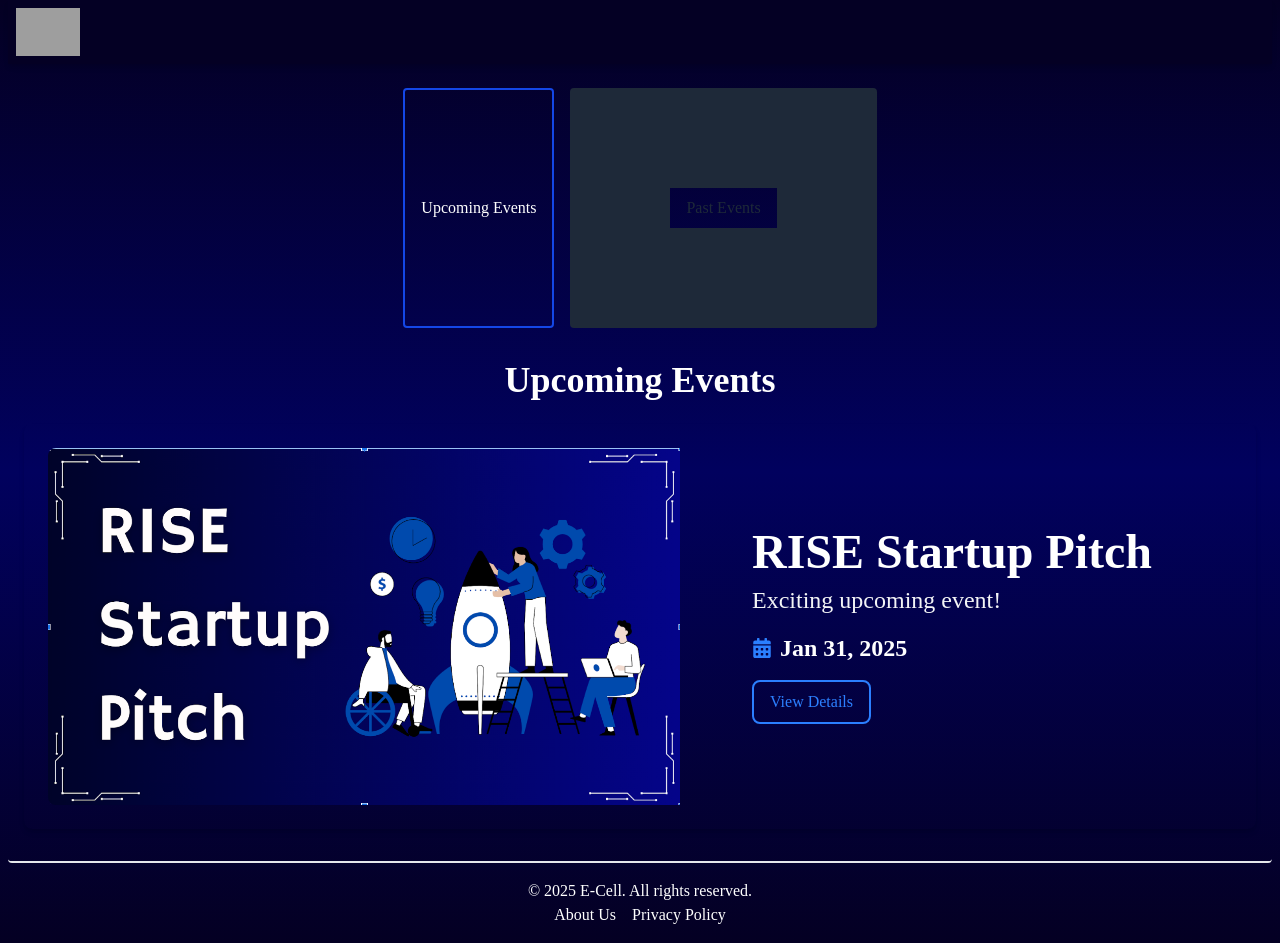
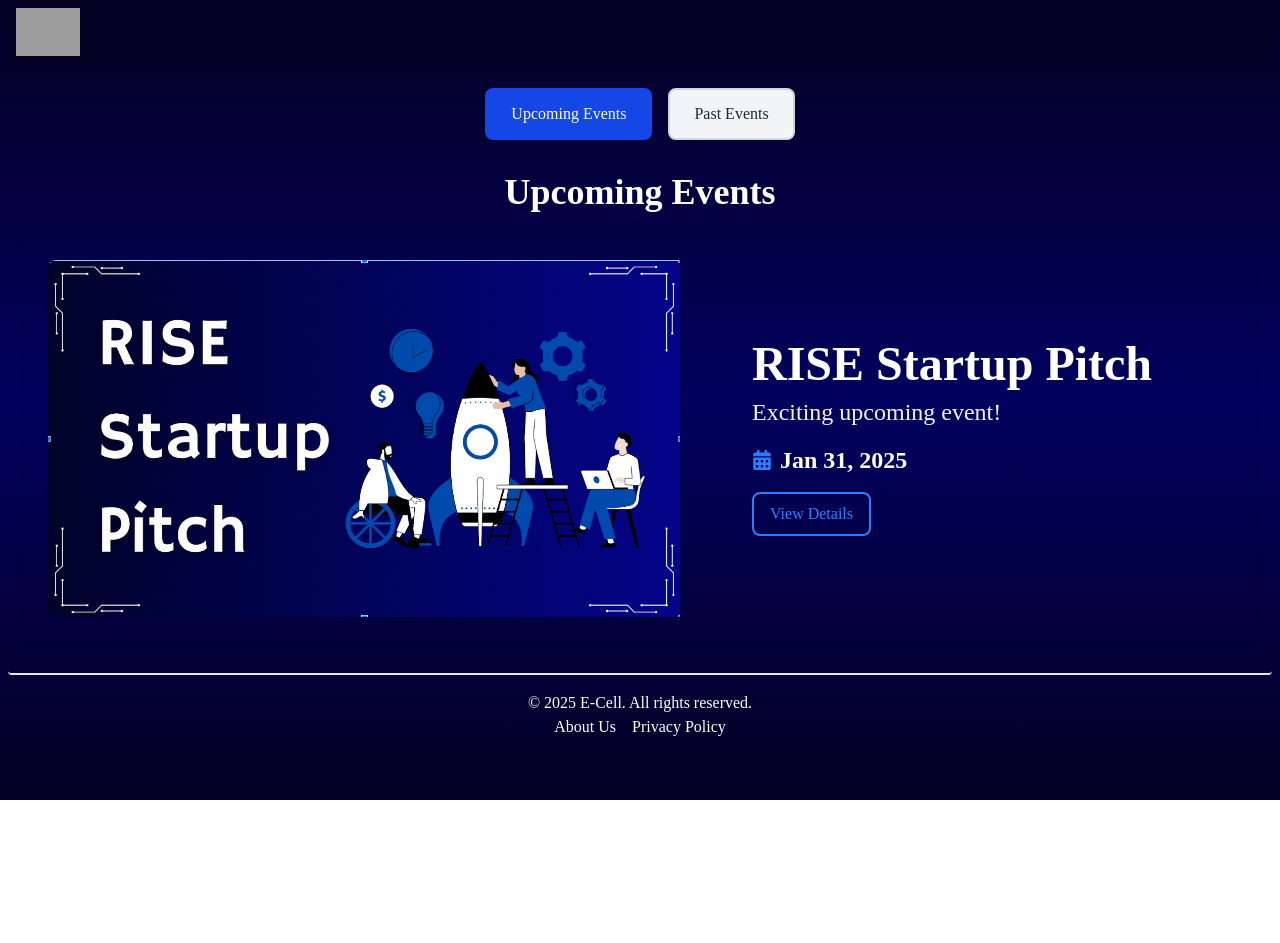
Before and after one commit to 2005pavitra/Event-Page, a React (Vite) app: page / in a window 1280 px wide. After the commit the page ends 800 px from the top, so only its background shows below. Built offline with nearby package versions, Linux system fonts and the light colour scheme; grey boxes are pictures that could not be loaded.

Commit message:
Update EventCard.jsx

```diff
--- a/src/EventCard.jsx
+++ b/src/EventCard.jsx
@@ -36,16 +36,20 @@ const App = () => {
       {/* Toggle Buttons */}
       <div className="flex justify-center mt-6 space-x-4">
   <button
-          className={`px-4 py-2 rounded ${
-            showUpcoming ? " border-2 border-blue-700 text-white" : " border-2 border-gray-100 text-gray-800"
+    className={`px-6 py-3 rounded-lg font-medium transition duration-300 ${
+      showUpcoming
+        ? "bg-blue-700 text-white border-2 border-blue-700 hover:bg-blue-800"
+        : "bg-gray-100 text-gray-800 border-2 border-gray-300 hover:bg-gray-200"
     }`}
     onClick={() => setShowUpcoming(true)}
   >
     Upcoming Events
   </button>
   <button
-          className={`px-4 py-2 rounded ${
-            !showUpcoming ? " border-2 border-blue-700 text-white" : "border-2 border-100 text-gray-800"
+    className={`px-6 py-3 rounded-lg font-medium transition duration-300 ${
+      !showUpcoming
+        ? "bg-blue-700 text-white border-2 border-blue-700 hover:bg-blue-800"
+        : "bg-gray-100 text-gray-800 border-2 border-gray-300 hover:bg-gray-200"
     }`}
     onClick={() => setShowUpcoming(false)}
   >
```
Lines whose indentation alone changed are shown as unchanged.
